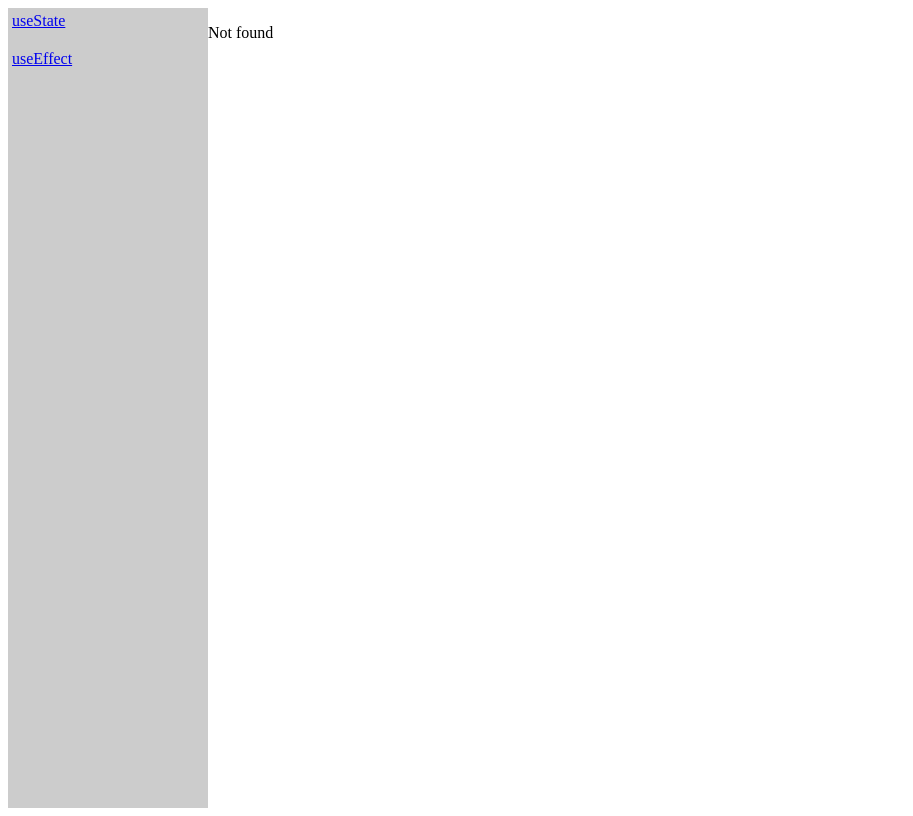
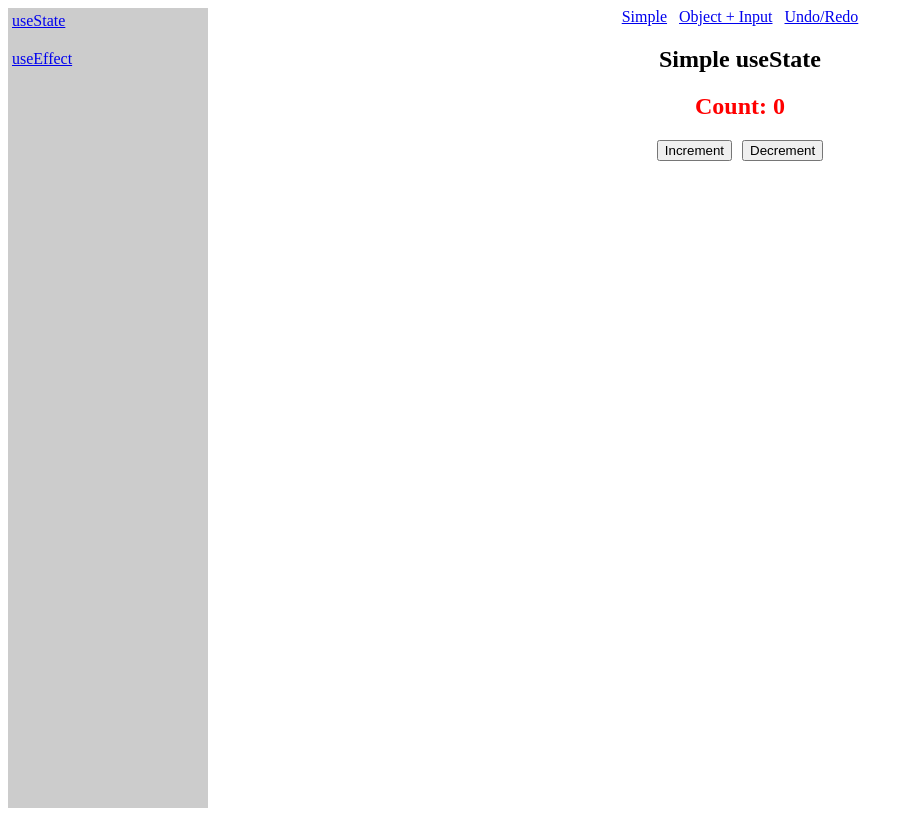
Before and after one commit to handikade/dikachan-wants-to-learn-react-hooks, a React (Vite) app: page /state/simple in a window 1280 px wide. Before the commit this address had no page. Shown: the whole page, without its empty margins (0-913 px from the left). Built offline with nearby package versions, Linux system fonts and the light colour scheme.

Commit message:
feat: sub route

```diff
--- a/src/App.tsx
+++ b/src/App.tsx
@@ -27,8 +27,8 @@ function App() {
     <Routes>
       <Route element={<Layout />}>
         <Route index element={<Navigate to="/state" replace />} />
-        <Route path="state" element={<UseStateExample />} />
-        <Route path="effect" element={<UseEffectExample />} />
+        <Route path="state/*" element={<UseStateExample />} />
+        <Route path="effect/*" element={<UseEffectExample />} />
         <Route path="*" element={<p>Not found</p>} />
       </Route>
     </Routes>
--- a/src/topics/01-state/UseState.tsx
+++ b/src/topics/01-state/UseState.tsx
@@ -1,6 +1,49 @@
 import { useState } from "react";
+import { Link, Navigate, Outlet, Route, Routes } from "react-router-dom";
 
-const UseStateSimple = () => {
+const UseStateExample = () => {
+  return (
+    <div style={{ margin: "0 auto", maxWidth: "600px" }}>
+      <Routes>
+        <Route element={<Layout />}>
+          <Route index element={<Navigate to="simple" replace />} />
+          <Route path="simple" element={<UseStateSimple />} />
+          <Route
+            path="with-object-and-input"
+            element={<UseStateObjectAndInput />}
+          />
+          <Route path="with-undo-redo" element={<UseStateWithUndoRedo />} />
+          <Route path="*" element={<p>Not found</p>} />
+        </Route>
+      </Routes>
+    </div>
+  );
+};
+
+export default UseStateExample;
+
+function Layout() {
+  return (
+    <div style={{ margin: "0 auto", maxWidth: "600px" }}>
+      <nav
+        style={{
+          display: "flex",
+          gap: "12px",
+          marginBottom: "16px",
+          alignItems: "center",
+          justifyContent: "center",
+        }}
+      >
+        <Link to="/state/simple">Simple</Link>
+        <Link to="/state/with-object-and-input">Object + Input</Link>
+        <Link to="/state/with-undo-redo">Undo/Redo</Link>
+      </nav>
+      <Outlet />
+    </div>
+  );
+}
+
+function UseStateSimple() {
   const [count, setCount] = useState(0);
   const title = "Simple useState";
   return (
@@ -17,9 +60,9 @@ const UseStateSimple = () => {
       </div>
     </>
   );
-};
+}
 
-const UseStateObjectAndInput = () => {
+function UseStateObjectAndInput() {
   const [profile, setProfile] = useState({ name: "", age: 0 });
   const title = "useState With Object and Input";
 
@@ -67,11 +110,11 @@ const UseStateObjectAndInput = () => {
       </div>
     </>
   );
-};
+}
 
 type ActionType = "increment" | "decrement";
 
-const UseStateWithUndoRedo = () => {
+function UseStateWithUndoRedo() {
   const [count, setCount] = useState(0);
   const [undoStack, setUndoStack] = useState<Array<ActionType>>([]);
   const [redoStack, setRedoStack] = useState<Array<ActionType>>([]);
@@ -156,18 +199,4 @@ const UseStateWithUndoRedo = () => {
       </div>
     </>
   );
-};
-
-const UseStateExample = () => {
-  return (
-    <div style={{ margin: "0 auto", maxWidth: "600px" }}>
-      <UseStateSimple />
-      <hr />
-      <UseStateObjectAndInput />
-      <hr />
-      <UseStateWithUndoRedo />
-    </div>
-  );
-};
-
-export default UseStateExample;
+}
--- a/src/topics/02-effect/UseEffect.tsx
+++ b/src/topics/02-effect/UseEffect.tsx
@@ -1,4 +1,5 @@
 import { useEffect, useState } from "react";
+import { Link, Navigate, Outlet, Route, Routes } from "react-router-dom";
 
 // #region HELPERS
 // eslint-disable-next-line @typescript-eslint/no-explicit-any
@@ -23,7 +24,43 @@ type Anime = {
 };
 // #endregion HELPERS
 
-const ApiFetch = () => {
+const UseEffectExample = () => {
+  return (
+    <div style={{ margin: "0 auto", maxWidth: "800px" }}>
+      <Routes>
+        <Route element={<Layout />}>
+          <Route index element={<Navigate to="api-fetch" replace />} />
+          <Route path="api-fetch" element={<ApiFetch />} />
+          <Route path="ls-sync" element={<LocalStorageSync />} />
+        </Route>
+      </Routes>
+    </div>
+  );
+};
+
+export default UseEffectExample;
+
+function Layout() {
+  return (
+    <div>
+      <nav
+        style={{
+          display: "flex",
+          alignItems: "center",
+          justifyContent: "center",
+          gap: "12px",
+          marginBottom: "16px",
+        }}
+      >
+        <Link to="/effect/api-fetch">API Fetch</Link>
+        <Link to="/effect/ls-sync">Local Storage Sync</Link>
+      </nav>
+      <Outlet />
+    </div>
+  );
+}
+
+function ApiFetch() {
   const [animes, setAnimes] = useState<Anime[]>([]);
   const [error, setError] = useState<string | null>(null);
   const [limit, setLimit] = useState("4");
@@ -84,11 +121,13 @@ const ApiFetch = () => {
       )}
       <table border={1} style={{ width: "100%" }}>
         <thead>
-          <th>MAL ID</th>
-          <th>TITLE</th>
-          <th>YEAR</th>
-          <th>RATING</th>
-          <th>SCORE</th>
+          <tr>
+            <th>MAL ID</th>
+            <th>TITLE</th>
+            <th>YEAR</th>
+            <th>RATING</th>
+            <th>SCORE</th>
+          </tr>
         </thead>
         <tbody>
           {animes.map((a) => (
@@ -131,14 +170,8 @@ const ApiFetch = () => {
       </div>
     </div>
   );
-};
+}
 
-const UseEffectExample = () => {
-  return (
-    <div style={{ margin: "0 auto", maxWidth: "800px" }}>
-      <ApiFetch />
-    </div>
-  );
-};
-
-export default UseEffectExample;
+function LocalStorageSync() {
+  return <p>LocalStorageSync works!</p>;
+}
```
